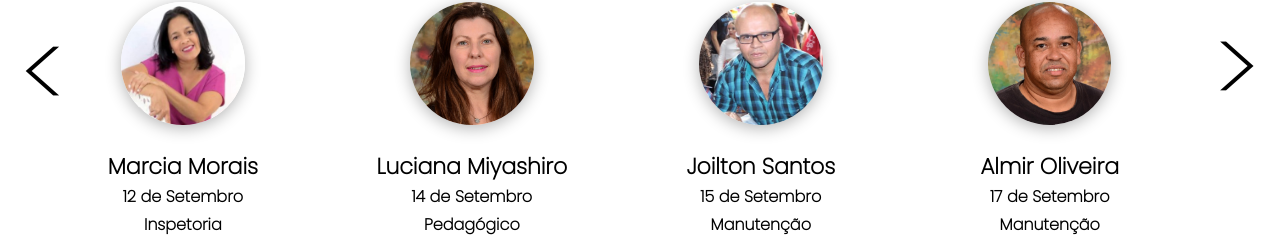
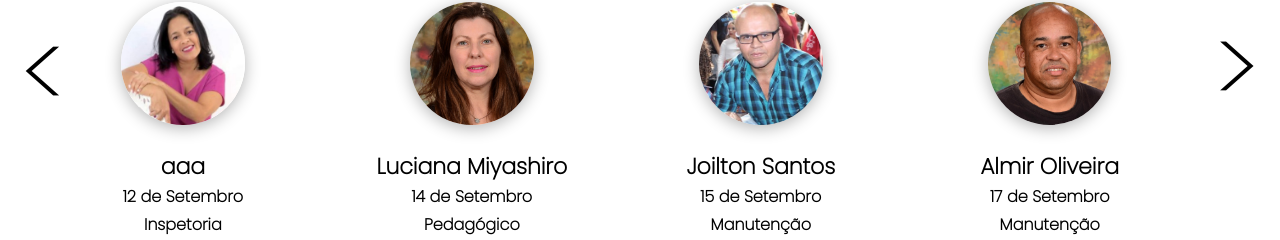
Before and after one commit to AndyMarksss/intranet-anglo, a plain HTML site: page index.html in a window 1280 px wide. Shown: the part 3169-3409 px from the top of the page. Drawn offline with nearby package versions, Linux system fonts and the light colour scheme; a web font is replaced by a local one.

```diff
--- a/index.html
+++ b/index.html
@@ -177,7 +177,7 @@
 
           <div class="bday-list-item">
             <img src="./assets/images/aniversariantes/MARCIA-RIBEIRO.jpg" alt="Foto" />
-            <h3>Marcia Morais</h3>
+            <h3>aaa</h3>
             <p>12 de Setembro</p>
             <p>Inspetoria</p>
             <a href="https://mail.google.com/mail/?view=cm&fs=1&to=marcia.morais@colegioanglomorumbi.com.br" target="blank"
```
